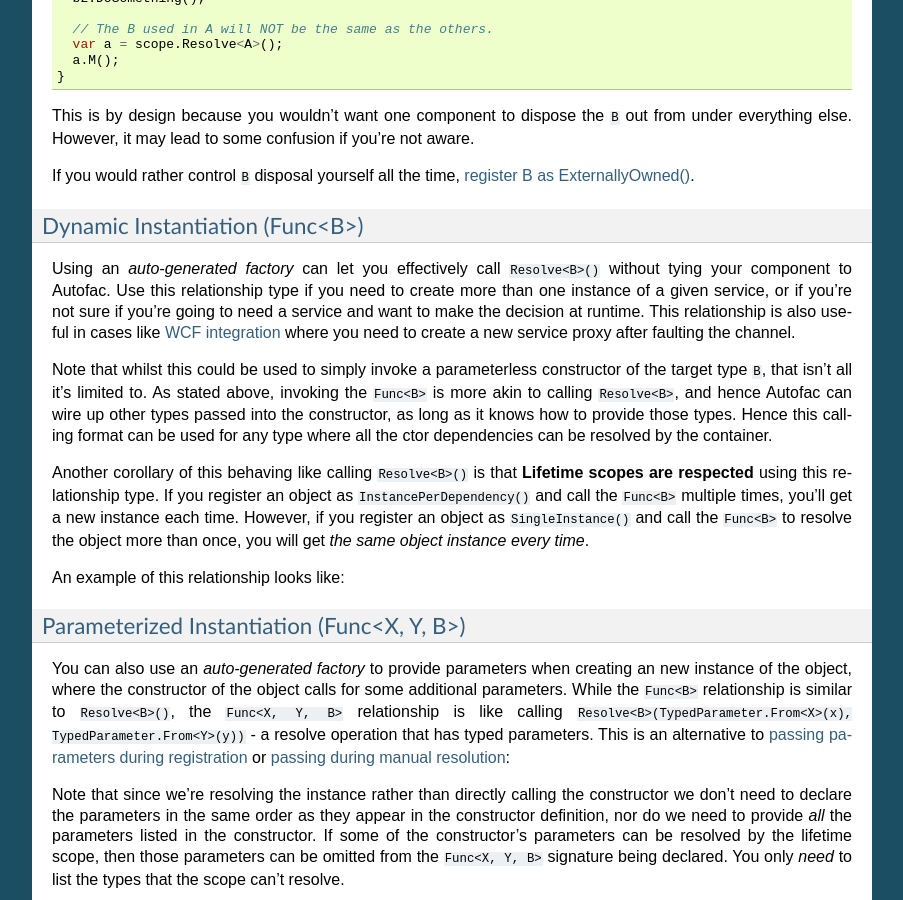
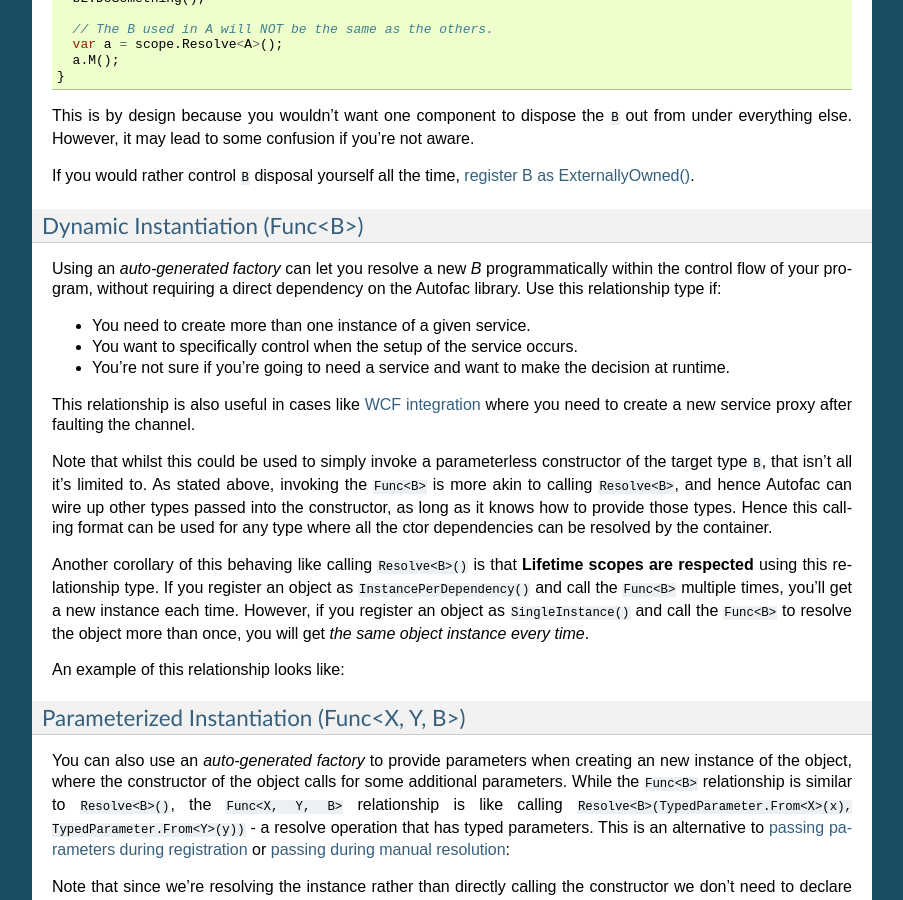
Before and after one commit to autofac/Documentation, a Sphinx documentation site: the page built from docs/resolve/relationships.rst, in a window 1280 px wide and 900 px high, scrolled down 2735 px. Shown: the whole window, without its empty margins (198-1101 px from the left). Built offline with Sphinx 7.4.7, drawn with Linux system fonts in a browser that asks for light colours.

Commit message:
Update docs/resolve/relationships.rst
Co-Authored-By: Travis Illig <tillig@paraesthesia.com>

```diff
--- a/docs/resolve/relationships.rst
+++ b/docs/resolve/relationships.rst
@@ -144,7 +144,13 @@ If you would rather control ``B`` disposal yourself all the time, :doc:`register
 
 Dynamic Instantiation (Func<B>)
 -------------------------------
-Using an *auto-generated factory* can let you effectively call ``Resolve<B>()`` without tying your component to Autofac. Use this relationship type if you need to create more than one instance of a given service, or if you're not sure if you're going to need a service and want to make the decision at runtime. This relationship is also useful in cases like :doc:`WCF integration <../integration/wcf>` where you need to create a new service proxy after faulting the channel.
+Using an *auto-generated factory* can let you resolve a new `B` programmatically within the control flow of your program, without requiring a direct dependency on the Autofac library. Use this relationship type if:
+
+* You need to create more than one instance of a given service.
+* You want to specifically control when the setup of the service occurs.
+* You're not sure if you're going to need a service and want to make the decision at runtime.
+
+This relationship is also useful in cases like :doc:`WCF integration <../integration/wcf>` where you need to create a new service proxy after faulting the channel.
 
 Note that whilst this could be used to simply invoke a parameterless constructor of the target type ``B``, that isn't all it's limited to. As stated above, invoking the ``Func<B>`` is more akin to calling ``Resolve<B>``, and hence Autofac can wire up other types passed into the constructor, as long as it knows how to provide those types. Hence this calling format can be used for any type where all the ctor dependencies can be resolved by the container.
 
```
